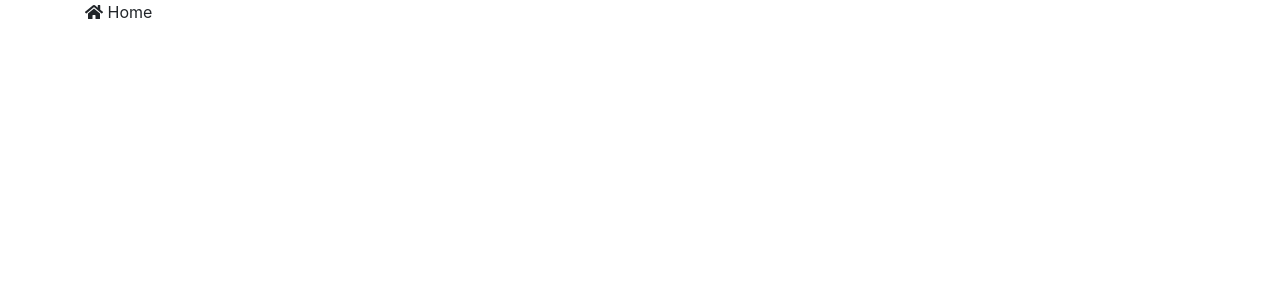
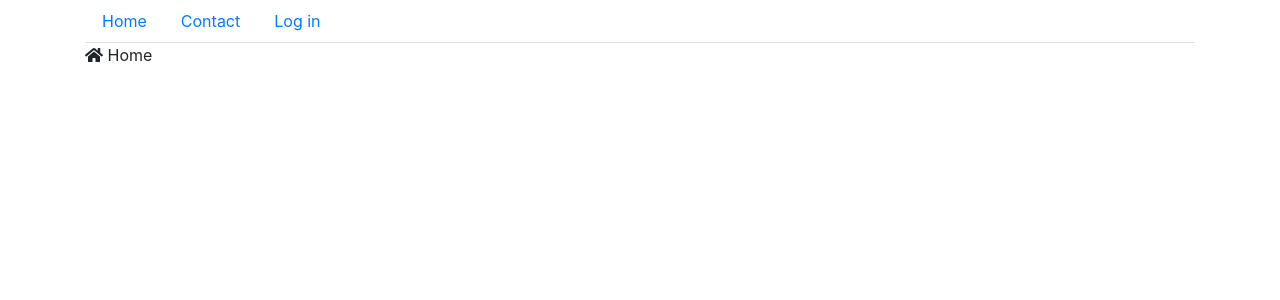
Before and after one commit to nikolakru/Front, a React (Create React App) app: page / in a window 1280 px wide. Shown: the top 300 px of the page. Built offline with nearby package versions, Linux system fonts and the light colour scheme.

Commit message:
Main Menu

```diff
--- a/src/components/App/App.tsx
+++ b/src/components/App/App.tsx
@@ -4,9 +4,11 @@ import './App.css';
 import {Container} from 'react-bootstrap';
 import {faHome } from '@fortawesome/free-solid-svg-icons';
 import { FontAwesomeIcon} from '@fortawesome/react-fontawesome';
+
 function App() {
   return (
     <Container >
+
           <FontAwesomeIcon icon={ faHome } /> Home
     </Container>
   );
--- /dev/null
+++ b/src/components/MainMenu/MainMenu.tsx
@@ -0,0 +1,16 @@
+import React from 'react';
+import { Nav, Container } from 'react-bootstrap';
+
+export class MainMenu extends React.Component {
+    render(){
+        return (
+            <Container>
+            <Nav variant="tabs">
+                <Nav.Link href="/">Home</Nav.Link>
+                <Nav.Link href="/contact">Contact</Nav.Link>
+                <Nav.Link href="/login">Log in</Nav.Link>
+            </Nav>
+            </Container>
+        );
+    }
+}
--- a/src/index.tsx
+++ b/src/index.tsx
@@ -8,9 +8,11 @@ import 'popper.js/dist/popper.js';
 import 'jquery/dist/jquery.js';
 import 'bootstrap/dist/js/bootstrap.min.js';
 import '@fortawesome/fontawesome-free/css/fontawesome.css';
+import { MainMenu } from './components/MainMenu/MainMenu';
 
 ReactDOM.render(
   <React.StrictMode>
+    <MainMenu></MainMenu>
     <App />
   </React.StrictMode>,
   document.getElementById('root')
```
